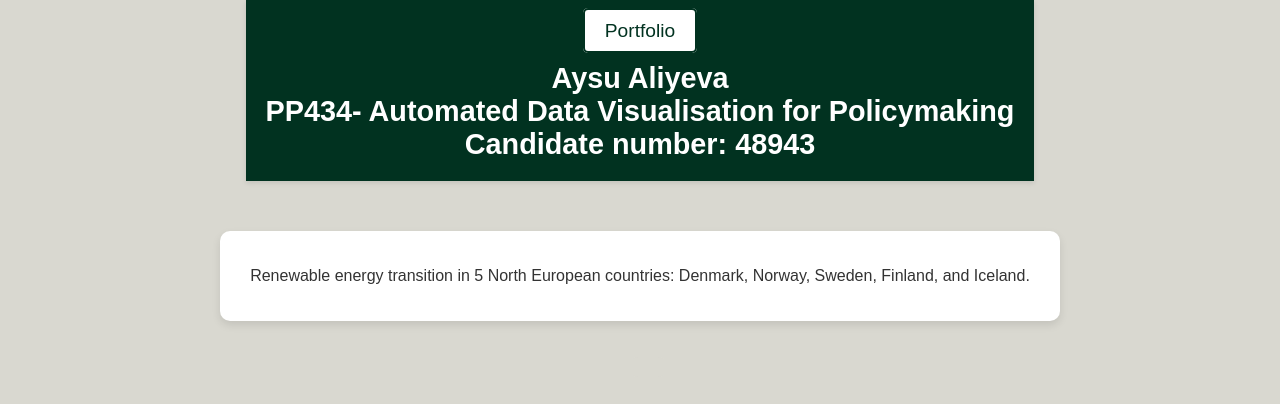
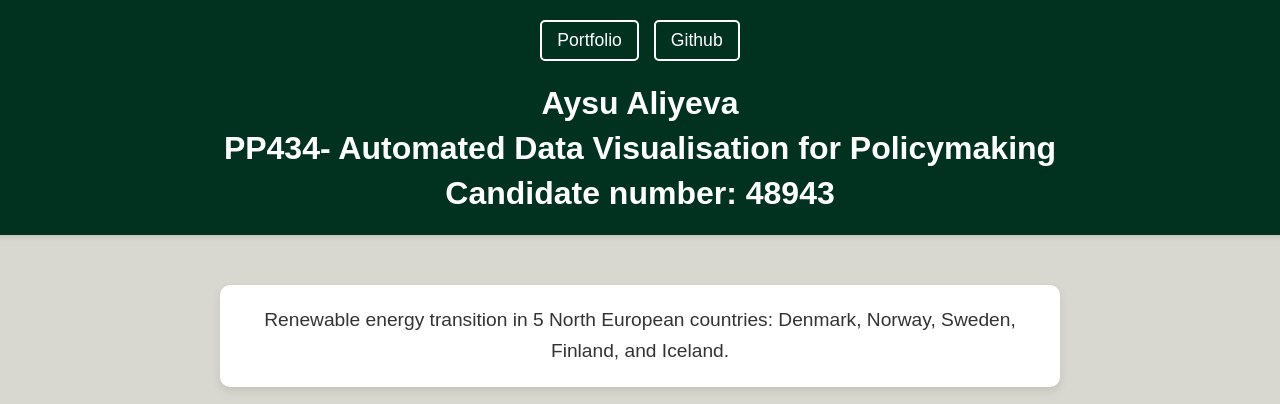
Before and after one commit to aysualiyevaa/aysualiyevaa.github.io, a plain HTML site: page project.html in a window 1280 px wide. Drawn offline with Linux system fonts and the light colour scheme; a script that the page names is missing.

Commit message:
Add files via upload

```diff
--- a/project.html
+++ b/project.html
@@ -55,6 +55,7 @@
     <header>
         <nav>
             <a href="index.html">Portfolio</a>
+            <a href="https://github.com/aysualiyevaa">Github</a>
         </nav>
         <h1>
             Aysu Aliyeva<br>
--- a/styles.css
+++ b/styles.css
@@ -1,4 +1,3 @@
-
 body {
     font-family: Arial, sans-serif;
     margin: 0;
@@ -7,8 +6,8 @@ body {
     color: #333;
 }
 
-
 header {
+    width: 100%;
     background-color: #013220;
     color: white;
     padding: 20px;
@@ -18,9 +17,31 @@ header {
 
 header h1 {
     margin: 0;
-    font-size: 1.8em;
+    font-size: 2em;
+    line-height: 1.4;
 }
 
+nav {
+    display: flex;
+    justify-content: center;
+    gap: 15px;
+    margin-bottom: 20px;
+}
+
+nav a {
+    color: white;
+    font-size: 1.1em;
+    text-decoration: none;
+    padding: 8px 15px;
+    border: 2px solid white;
+    border-radius: 5px;
+    transition: background-color 0.3s, color 0.3s;
+}
+
+nav a:hover {
+    background-color: white;
+    color: #013220;
+}
 
 section {
     margin: 20px auto;
@@ -33,32 +54,23 @@ section {
     text-align: center;
 }
 
+section p {
+    margin: 0;
+    font-size: 1.2em;
+    line-height: 1.6;
+}
 
 @media (max-width: 768px) {
     header h1 {
         font-size: 1.5em;
     }
 
+    nav a {
+        font-size: 1em;
+        padding: 8px 10px;
+    }
+
     section {
         width: 90%;
     }
 }
-nav {
-    text-align: center;
-    margin-bottom: 20px;
-}
-
-nav a {
-    color: #013220;
-    font-size: 1.2em;
-    text-decoration: none;
-    padding: 10px 20px;
-    border: 2px solid #013220;
-    border-radius: 5px;
-    background-color: white;
-}
-
-nav a:hover {
-    background-color: #013220;
-    color: white;
-}
```
